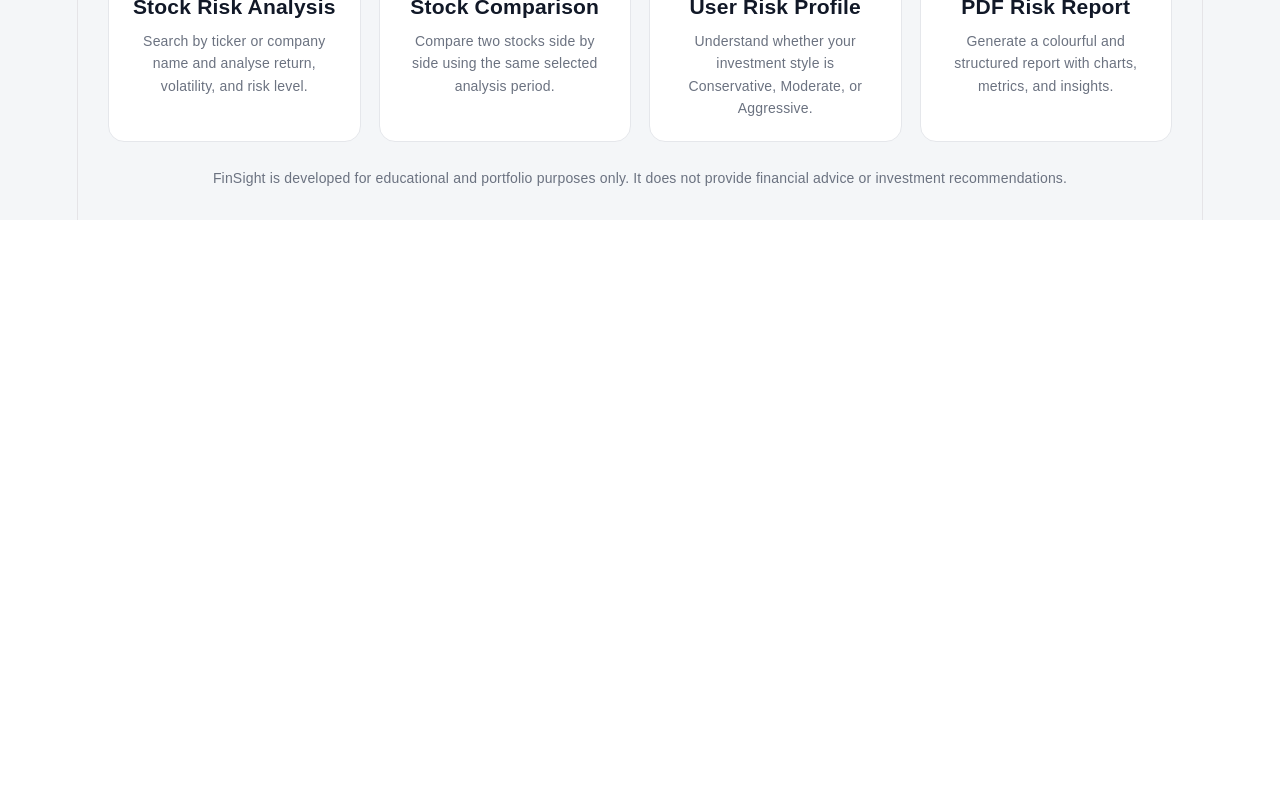
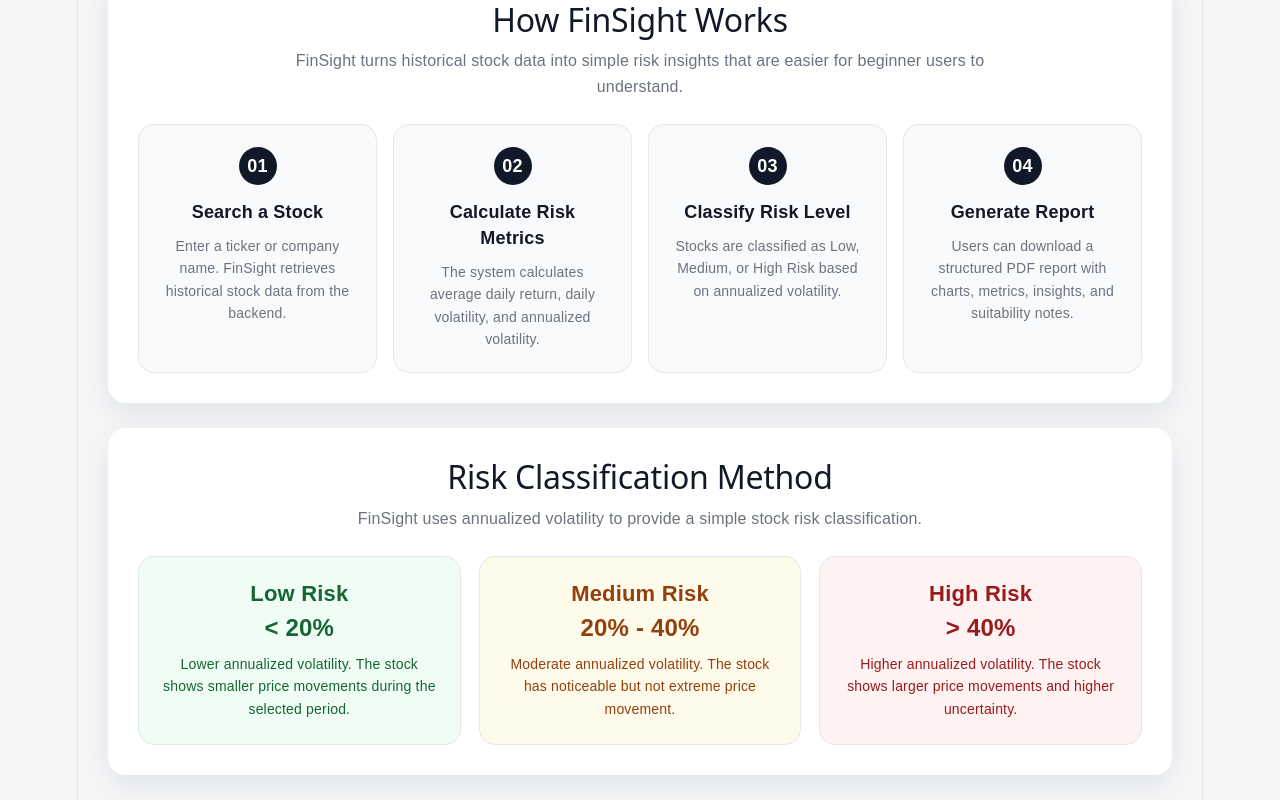
Before and after one commit to HY0831/finsight-financial-risk-dashboard, a React app in the folder frontend/: page / in a window 1280 px wide. Shown: the part 720-1520 px from the top of the page. Before the commit the page ends 940 px from the top, so only its background shows below. Built offline with nearby package versions, Linux system fonts and the light colour scheme; no server answers; the HTML template or start-up script is replaced by a standard one.

Commit message:
Improve home page with workflow and risk preview sections

```diff
--- a/frontend/src/App.css
+++ b/frontend/src/App.css
@@ -189,6 +189,151 @@ body {
   color: #6b7280;
   line-height: 1.6;
   font-size: 14px;
+}
+
+/* =========================================================
+   How FinSight Works Section
+========================================================= */
+
+.how-section,
+.risk-preview-section,
+.home-cta {
+  max-width: 1100px;
+  margin: 0 auto 25px auto;
+  background: white;
+  padding: 30px;
+  border-radius: 18px;
+  box-shadow: 0 10px 30px rgba(15, 23, 42, 0.08);
+}
+
+.section-heading {
+  text-align: center;
+  margin-bottom: 24px;
+}
+
+.section-heading h2 {
+  margin: 0 0 10px 0;
+  color: #111827;
+  font-size: 32px;
+}
+
+.section-heading p {
+  max-width: 760px;
+  margin: 0 auto;
+  color: #6b7280;
+  line-height: 1.6;
+  font-size: 16px;
+}
+
+.how-grid {
+  display: grid;
+  grid-template-columns: repeat(4, 1fr);
+  gap: 16px;
+}
+
+.how-card {
+  background: #f9fafb;
+  border: 1px solid #e5e7eb;
+  padding: 22px;
+  border-radius: 16px;
+}
+
+.how-card span {
+  display: inline-flex;
+  width: 38px;
+  height: 38px;
+  border-radius: 50%;
+  background: #111827;
+  color: white;
+  align-items: center;
+  justify-content: center;
+  font-weight: 800;
+  margin-bottom: 14px;
+}
+
+.how-card h3 {
+  margin: 0 0 10px 0;
+  color: #111827;
+  font-size: 18px;
+}
+
+.how-card p {
+  margin: 0;
+  color: #6b7280;
+  line-height: 1.6;
+  font-size: 14px;
+}
+
+
+/* =========================================================
+   Risk Classification Preview
+========================================================= */
+
+.risk-preview-grid {
+  display: grid;
+  grid-template-columns: repeat(3, 1fr);
+  gap: 18px;
+}
+
+.risk-preview-card {
+  padding: 24px;
+  border-radius: 16px;
+  border: 1px solid #e5e7eb;
+}
+
+.risk-preview-card h3 {
+  margin: 0 0 8px 0;
+  font-size: 22px;
+}
+
+.risk-preview-card strong {
+  display: block;
+  margin-bottom: 12px;
+  font-size: 24px;
+}
+
+.risk-preview-card p {
+  margin: 0;
+  line-height: 1.6;
+  font-size: 14px;
+}
+
+.risk-preview-card.low {
+  background: #f0fdf4;
+  color: #166534;
+}
+
+.risk-preview-card.medium {
+  background: #fffbeb;
+  color: #92400e;
+}
+
+.risk-preview-card.high {
+  background: #fef2f2;
+  color: #991b1b;
+}
+
+
+/* =========================================================
+   Home CTA
+========================================================= */
+
+.home-cta {
+  text-align: center;
+  background: linear-gradient(135deg, #111827, #1f2937);
+  color: white;
+}
+
+.home-cta h2 {
+  margin: 0 0 10px 0;
+  font-size: 32px;
+}
+
+.home-cta p {
+  max-width: 700px;
+  margin: 0 auto 22px auto;
+  color: #d1d5db;
+  line-height: 1.6;
 }
 
 /* =========================================================
@@ -1493,3 +1638,24 @@ th {
     grid-template-columns: 1fr;
   }
 }
+
+@media (max-width: 900px) {
+  .how-grid {
+    grid-template-columns: 1fr 1fr;
+  }
+
+  .risk-preview-grid {
+    grid-template-columns: 1fr;
+  }
+}
+
+@media (max-width: 600px) {
+  .how-grid {
+    grid-template-columns: 1fr;
+  }
+
+  .section-heading h2,
+  .home-cta h2 {
+    font-size: 26px;
+  }
+}
--- a/frontend/src/pages/HomePage.jsx
+++ b/frontend/src/pages/HomePage.jsx
@@ -28,6 +28,93 @@ function HomePage({ apiBaseUrl }) {
       </section>
 
       <TrendingStocks apiBaseUrl={apiBaseUrl} />
+
+      <section className="how-section">
+        <div className="section-heading">
+          <h2>How FinSight Works</h2>
+          <p>
+            FinSight turns historical stock data into simple risk insights that
+            are easier for beginner users to understand.
+          </p>
+        </div>
+
+        <div className="how-grid">
+          <div className="how-card">
+            <span>01</span>
+            <h3>Search a Stock</h3>
+            <p>
+              Enter a ticker or company name. FinSight retrieves historical stock
+              data from the backend.
+            </p>
+          </div>
+
+          <div className="how-card">
+            <span>02</span>
+            <h3>Calculate Risk Metrics</h3>
+            <p>
+              The system calculates average daily return, daily volatility, and
+              annualized volatility.
+            </p>
+          </div>
+
+          <div className="how-card">
+            <span>03</span>
+            <h3>Classify Risk Level</h3>
+            <p>
+              Stocks are classified as Low, Medium, or High Risk based on
+              annualized volatility.
+            </p>
+          </div>
+
+          <div className="how-card">
+            <span>04</span>
+            <h3>Generate Report</h3>
+            <p>
+              Users can download a structured PDF report with charts, metrics,
+              insights, and suitability notes.
+            </p>
+          </div>
+        </div>
+      </section>
+
+      <section className="risk-preview-section">
+        <div className="section-heading">
+          <h2>Risk Classification Method</h2>
+          <p>
+            FinSight uses annualized volatility to provide a simple stock risk
+            classification.
+          </p>
+        </div>
+
+        <div className="risk-preview-grid">
+          <div className="risk-preview-card low">
+            <h3>Low Risk</h3>
+            <strong>&lt; 20%</strong>
+            <p>
+              Lower annualized volatility. The stock shows smaller price
+              movements during the selected period.
+            </p>
+          </div>
+
+          <div className="risk-preview-card medium">
+            <h3>Medium Risk</h3>
+            <strong>20% - 40%</strong>
+            <p>
+              Moderate annualized volatility. The stock has noticeable but not
+              extreme price movement.
+            </p>
+          </div>
+
+          <div className="risk-preview-card high">
+            <h3>High Risk</h3>
+            <strong>&gt; 40%</strong>
+            <p>
+              Higher annualized volatility. The stock shows larger price
+              movements and higher uncertainty.
+            </p>
+          </div>
+        </div>
+      </section>
 
       <section className="home-features">
         <div className="feature-card">
@@ -62,6 +149,18 @@ function HomePage({ apiBaseUrl }) {
           </p>
         </div>
       </section>
+
+      <section className="home-cta">
+        <h2>Ready to analyse your first stock?</h2>
+        <p>
+          Start with a popular stock such as AAPL, TSLA, MSFT, NVDA, or search by
+          company name.
+        </p>
+
+        <Link to="/analyze" className="primary-link-button">
+          Start Stock Analysis
+        </Link>
+      </section>
     </>
   );
 }
```
